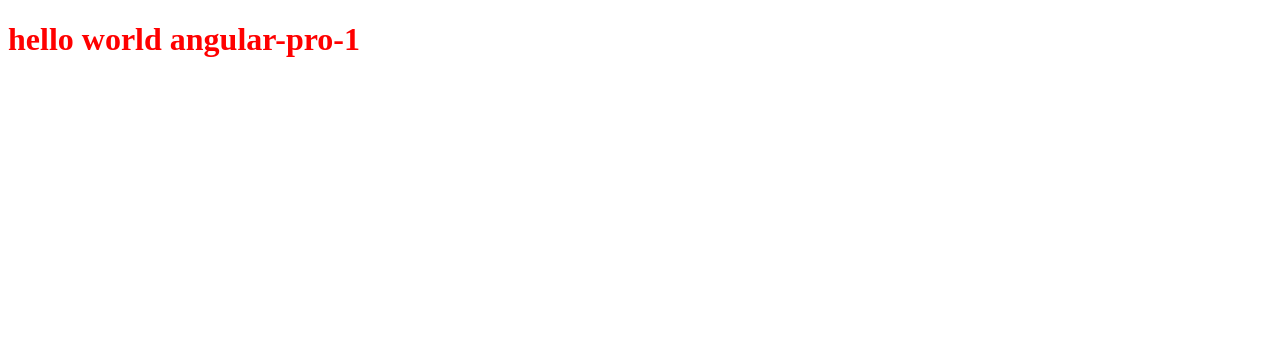
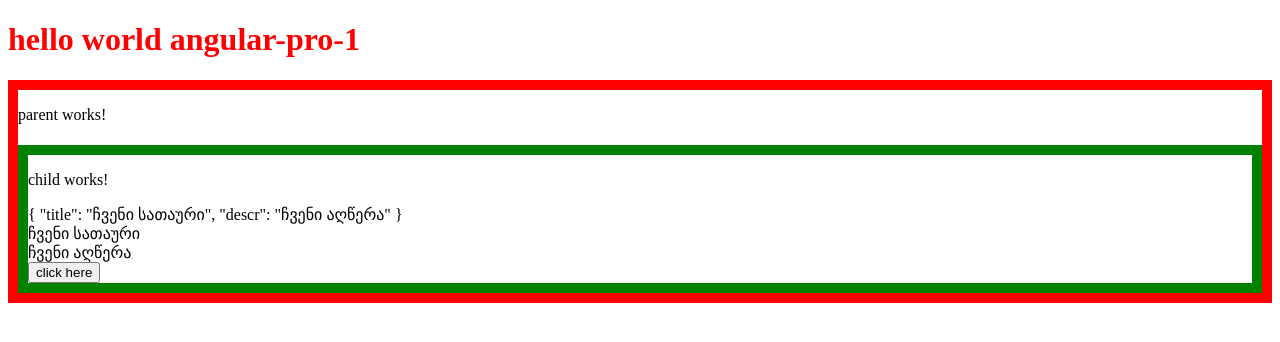
Before and after one commit to valeri879/angular-pro-1, an Angular app: page / in a window 1280 px wide. Shown: the top 342 px of the page. Built offline with nearby package versions, Linux system fonts and the light colour scheme.

Commit message:
lecture 4

```diff
--- a/src/app/app.component.css
+++ b/src/app/app.component.css
@@ -1,3 +1,8 @@
 h1 {
     color: red;
 }
+
+app-parent {
+	display: block;
+	border: 10px solid red;
+}
--- a/src/app/app.component.html
+++ b/src/app/app.component.html
@@ -1 +1,2 @@
 <h1>hello world {{title}}</h1>
+<app-parent></app-parent>
--- a/src/app/app.module.ts
+++ b/src/app/app.module.ts
@@ -3,10 +3,14 @@ import { BrowserModule } from '@angular/platform-browser';
 
 import { AppRoutingModule } from './app-routing.module';
 import { AppComponent } from './app.component';
+import { ParentComponent } from './parent/parent.component';
+import { ChildComponent } from './child/child.component';
 
 @NgModule({
   declarations: [
-    AppComponent
+    AppComponent,
+    ParentComponent,
+    ChildComponent
   ],
   imports: [
     BrowserModule,
--- /dev/null
+++ b/src/app/child/child.component.html
@@ -0,0 +1,13 @@
+<p>child works!</p>
+
+{{data|json}}
+
+
+<div>
+	{{data.title}}
+</div>
+
+<div>
+	{{data.descr}}
+</div>
+<button (click)="sendData()">click here</button>
--- /dev/null
+++ b/src/app/child/child.component.ts
@@ -0,0 +1,24 @@
+import { Component, EventEmitter, Input, OnInit, Output } from '@angular/core';
+
+@Component({
+  selector: 'app-child',
+  templateUrl: './child.component.html',
+  styleUrls: ['./child.component.css']
+})
+export class ChildComponent implements OnInit {
+
+	@Input() data!: any;
+	@Output() dataFromChild = new EventEmitter();
+
+  constructor() { }
+
+  ngOnInit(): void {
+		console.log(this.data)
+  }
+
+	sendData() {
+		console.log('data has been sent')
+		this.dataFromChild.emit('informacia shvili komponentidan');
+	}
+
+}
--- /dev/null
+++ b/src/app/parent/parent.component.css
@@ -0,0 +1,4 @@
+app-child {
+	display: block;
+	border: 10px solid green;
+}
--- /dev/null
+++ b/src/app/parent/parent.component.html
@@ -0,0 +1,3 @@
+<p>parent works!</p>
+<h1>{{someText}}</h1>
+<app-child [data]="data" (dataFromChild)="getDataFromChild($event)"></app-child>
--- /dev/null
+++ b/src/app/parent/parent.component.ts
@@ -0,0 +1,32 @@
+import { Component, OnInit } from '@angular/core';
+
+interface Card {
+	title: string;
+	descr: string;
+}
+
+@Component({
+  selector: 'app-parent',
+  templateUrl: './parent.component.html',
+  styleUrls: ['./parent.component.css']
+})
+export class ParentComponent implements OnInit {
+
+	someText!: string;
+
+	data: Card = {
+		title: 'ჩვენი სათაური',
+		descr: 'ჩვენი აღწერა'
+	}
+
+  constructor() { }
+
+  ngOnInit(): void {
+  }
+
+	getDataFromChild($event: string) {
+		console.log($event);
+		this.someText = $event;
+	}
+
+}
```
Also changed, not shown: src/app/interfaces/review-card.ts (added, +7 -0 lines), src/app/child/child.component.css (added).
